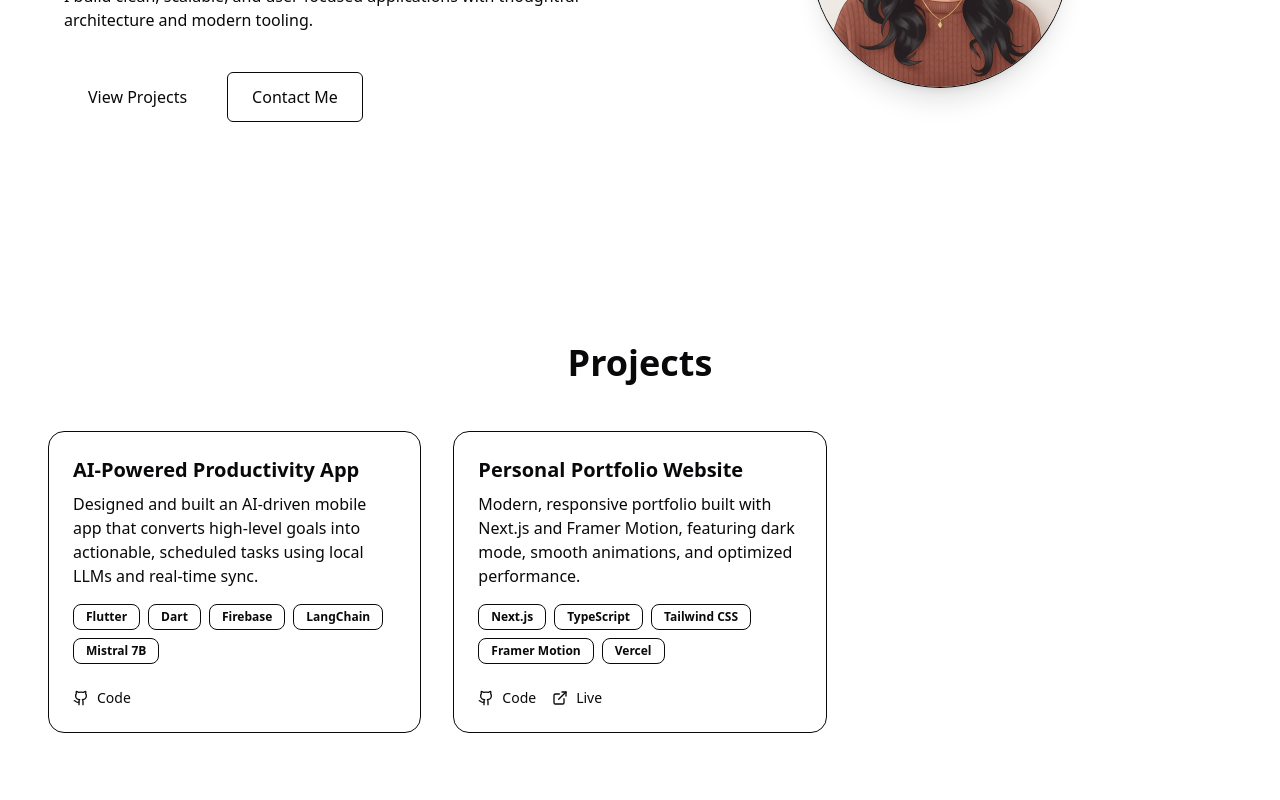
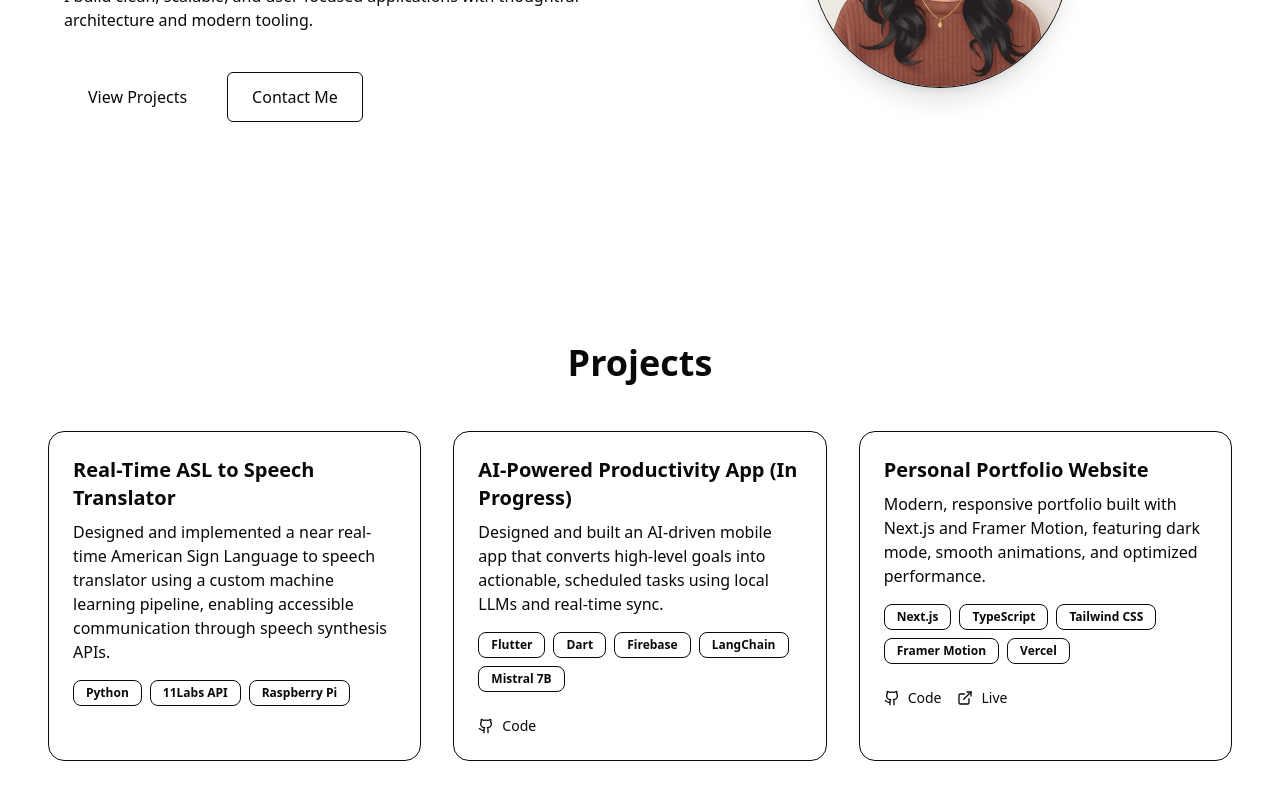
Before and after one commit to hritheekkachinnakonda/portfolio-next, a Next.js app: page / in a window 1280 px wide. Shown: the part 364-1164 px from the top of the page. Built offline with nearby package versions, Linux system fonts and the light colour scheme.

Commit message:
project updates

```diff
--- a/app/layout.tsx
+++ b/app/layout.tsx
@@ -3,7 +3,7 @@ import { ThemeProvider } from "next-themes";
 import Navbar from "@/app/components/Navbar";
 
 export const metadata = {
-  title: "Hritheekka Chinnakonda | Automation Engineer",
+  title: "Hritheekka Chinnakonda | Automation Engineer @ CIBC",
   description:
     "An Engineer building clean, scalable, and user-focused applications with modern technologies.",
 };
--- a/data/projects.ts
+++ b/data/projects.ts
@@ -4,11 +4,23 @@ export type Project = {
     tech: string[];
     github?: string;
     demo?: string;
+    report?: string;
 };
 
 export const projects: Project[] = [
     {
-        title: "AI-Powered Productivity App",
+        title: "Real-Time ASL to Speech Translator",
+        description:
+            "Designed and implemented a near real-time American Sign Language to speech translator using a custom machine learning pipeline, enabling accessible communication through speech synthesis APIs.",
+        tech: [
+            "Python",
+            "11Labs API",
+            "Raspberry Pi",
+        ],
+        // \report: "",
+    },
+    {
+        title: "AI-Powered Productivity App (In Progress)",
         description:
             "Designed and built an AI-driven mobile app that converts high-level goals into actionable, scheduled tasks using local LLMs and real-time sync.",
         tech: [
```
